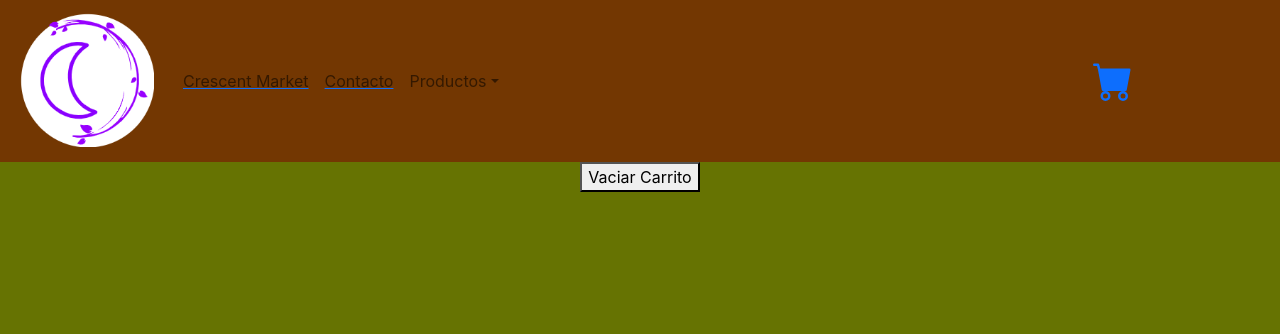
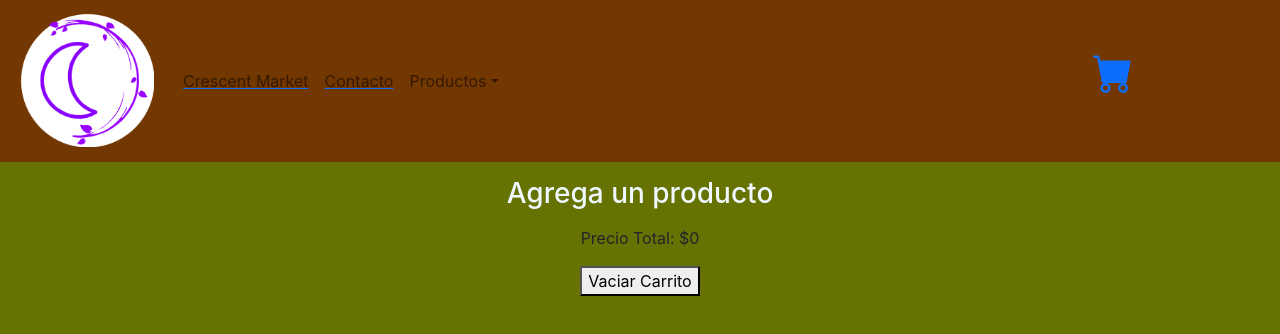
Before and after one commit to JPCalou/Crescent-Mall, a React (Create React App) app: page /cart in a window 1280 px wide. Shown: the top 334 px of the page. Built offline with nearby package versions, Linux system fonts and the light colour scheme.

Commit message:
cart view

```diff
--- a/src/Components/CartContainer/CartContainer.css
+++ b/src/Components/CartContainer/CartContainer.css
@@ -20,3 +20,8 @@ img{
     height: 142px;
     border-radius: 15px;
 }
+h3{
+    text-decoration: none;
+    margin: 15px;
+    color: aliceblue;
+}
--- a/src/Components/CartContainer/CartContainer.js
+++ b/src/Components/CartContainer/CartContainer.js
@@ -1,31 +1,40 @@
 import React from 'react'
 import { useContext } from 'react'
 import { CartContext } from '../Contextos/CartContext';
-import './CartContainer.css'
+import './CartContainer.css';
+import {Link} from 'react-router-dom'
 
 
 export const CartContainer = () => {
-  const { listaCarrito } = useContext(CartContext);
+  const { listaCarrito,precioTotal } = useContext(CartContext);
   const { removeProducto } = useContext(CartContext);
   const { clearCarrito } = useContext(CartContext);
 
+
+
   return (
+
     <div className="carrito">
-      <button onClick={clearCarrito}>Vaciar Carrito</button>
-      {listaCarrito.map((item) => (
+
+
+      {listaCarrito.length ===0?<Link className='text-decoration-none' to={'/'}><h3 >Agrega un producto</h3></Link>:
+       listaCarrito.map((item) => (
         <div key={item.ID} className="carritoCard">
           <img src={item.imagen} alt="imagen"></img>
           <p>{item.quantity}</p>
-          <p>${item.precio}</p>
+          <p>${item.precio * item.quantity}</p>
           <button
             onClick={() => {
               removeProducto(item.ID);
+
             }}
           >
             X
           </button>
         </div>
-      ))}
+      )) }
+      <p>Precio Total: ${precioTotal}</p>
+      <button onClick={clearCarrito}>Vaciar Carrito</button>
     </div>
   );
 };
--- a/src/Components/CartWidget/CartWidget.css
+++ b/src/Components/CartWidget/CartWidget.css
@@ -2,4 +2,5 @@
     height: 40px;
     width: 40px;
     margin-left: 20px;
+    display: inline;
 }
--- a/src/Components/CartWidget/CartWidget.js
+++ b/src/Components/CartWidget/CartWidget.js
@@ -2,12 +2,15 @@ import React from "react";
 import { BsFillCartFill } from "react-icons/bs";
 import './CartWidget.css';
 import {Link} from 'react-router-dom'
+import { CartContext } from '../Contextos/CartContext';
+import {useContext} from 'react'
 
 function CartWidget(){
+    const {cantidadProducto}= useContext(CartContext)
     return(
-
-        <Link to={'/cart'}><BsFillCartFill className="cart"  /></Link>
-
+        <div>
+        <Link to={'/cart'}><BsFillCartFill className="cart"></BsFillCartFill ></Link>{cantidadProducto>0? <p>{cantidadProducto}</p>:<p></p>}
+        </div>
     )
 }
 
--- a/src/Components/Contextos/CartContext.js
+++ b/src/Components/Contextos/CartContext.js
@@ -1,70 +1,86 @@
+
 import { createContext } from "react";
-
 import { useState } from "react";
 
 export const CartContext = createContext();
 
+export const CartProvider = ({ children }) => {
+    const [listaCarrito, setListaCarrito] = useState([]);
+    const [cantidadProducto, setCantidadProducto] = useState(0);
+    const [precioTotal, setPrecioTotal]= useState(0)
+    //   console.log("listacarrito", listaCarrito);
+    // AGREGAR PRODUCTO AL ARRAY ListaCarrito
 
-export const CartProvider = ({children})=>{
+    const addProducto = (producto, quantity) => {
+        const newLista = [...listaCarrito];
+        //ME FIJO SI YA SE ENCUENTRA EN EL CARRITO
+        if (isInCart(producto.ID)) {
+            const productIndex = listaCarrito.findIndex(
+                (element) => element.ID === producto.ID
+            );
+            newLista[productIndex].quantity =
+                newLista[productIndex].quantity + quantity;
+            // console.log(newLista);
+            setListaCarrito(newLista);
+            cantidadProductoTotal(newLista);
+            precioTotalProductos(newLista)
+            //SI NO ESTA LO AGREGO
+        } else {
+            const nuevoProducto = { ...producto, quantity: quantity };
+            const newLista = [...listaCarrito, nuevoProducto];
+            setListaCarrito(newLista);
+            cantidadProductoTotal(newLista);
+            precioTotalProductos(newLista)
+        }
+        // console.log("listacarrito", listaCarrito)
+    };
 
-  const[listaCarrito,setListaCarrito]= useState([]);
-  console.log("listacarrito", listaCarrito)
+    const cantidadProductoTotal = (newLista) => {
+        const newCantidad = newLista.reduce((acc, curr) => acc + curr.quantity, 0);
+        setCantidadProducto(newCantidad);
+    };
 
-    // const addProducto = (producto, quantity) => {
-
-    //   const nuevoProducto = {...producto, quantity }
-    //   setListaCarrito([...listaCarrito,nuevoProducto])
-
-    // };
+    const precioTotalProductos = (listaCarrito) => {
+    //   const newPrecio = newLista.reduce((acc, curr) => acc + curr.precio, 0);
+    //   setPrecioTotal(newPrecio);
+    const cantidadTotal = listaCarrito.map(item=>parseInt(item.precio) * item.quantity)
+    const precioFinal = cantidadTotal.reduce((a,b)=>a+b)
+    setPrecioTotal(precioFinal)
 
 
+    };
 
-    const addProducto = (producto, quantity) =>{
+    const isInCart = (IdProducto) => {
+        const exist = listaCarrito.some((item) => item.ID === IdProducto);
+        return exist;
+    };
 
-        const newLista = [...listaCarrito];
-        if(isInCart(producto.ID)){
-            const productIndex = listaCarrito.findIndex(element =>element.ID === producto.ID);
-            newLista[productIndex].quantity = newLista[productIndex].quantity + quantity;
-            console.log(newLista)
-            setListaCarrito(newLista)
-        }else{
-            const nuevoProducto = {...producto,quantity:quantity}
-            const newLista = [...listaCarrito, nuevoProducto]
-            setListaCarrito(newLista)
+    const removeProducto = (IdProducto) => {
+        const nuevoCarrito = listaCarrito.filter((item) => item.ID !== IdProducto);
+        setListaCarrito(nuevoCarrito);
+        cantidadProductoTotal(nuevoCarrito);
+        precioTotalProductos(nuevoCarrito)
+    };
 
-        }
-        // console.log("listacarrito", listaCarrito)
-    }
+    const clearCarrito = () => {
+        const carritoVacio = []
+        setListaCarrito(carritoVacio);
+        cantidadProductoTotal(carritoVacio);
+        precioTotalProductos(carritoVacio)
+    };
 
-
-
-
-    const isInCart = (IdProducto)=>{
-        const exist = listaCarrito.some((item)=>item.ID ===IdProducto)
-        return exist
-
-
-         }
-
-
-
-    const removeProducto= (IdProducto)=>{
-
-       const nuevoCarrito = listaCarrito.filter((item)=>item.ID !== IdProducto)
-       setListaCarrito(nuevoCarrito)
-
-    }
-
-    const clearCarrito = ()=>{
-
-        setListaCarrito([])
-    }
-
-
-
-    return(
-       <CartContext.Provider  value={{listaCarrito,isInCart, addProducto, removeProducto, clearCarrito}}>
-        {children}
-       </CartContext.Provider>
-    )
-}
+    return (
+        <CartContext.Provider
+            value={{
+                cantidadProducto,precioTotal,
+                listaCarrito,
+                isInCart,
+                addProducto,
+                removeProducto,
+                clearCarrito,
+            }}
+        >
+            {children}
+        </CartContext.Provider>
+    );
+};
```
